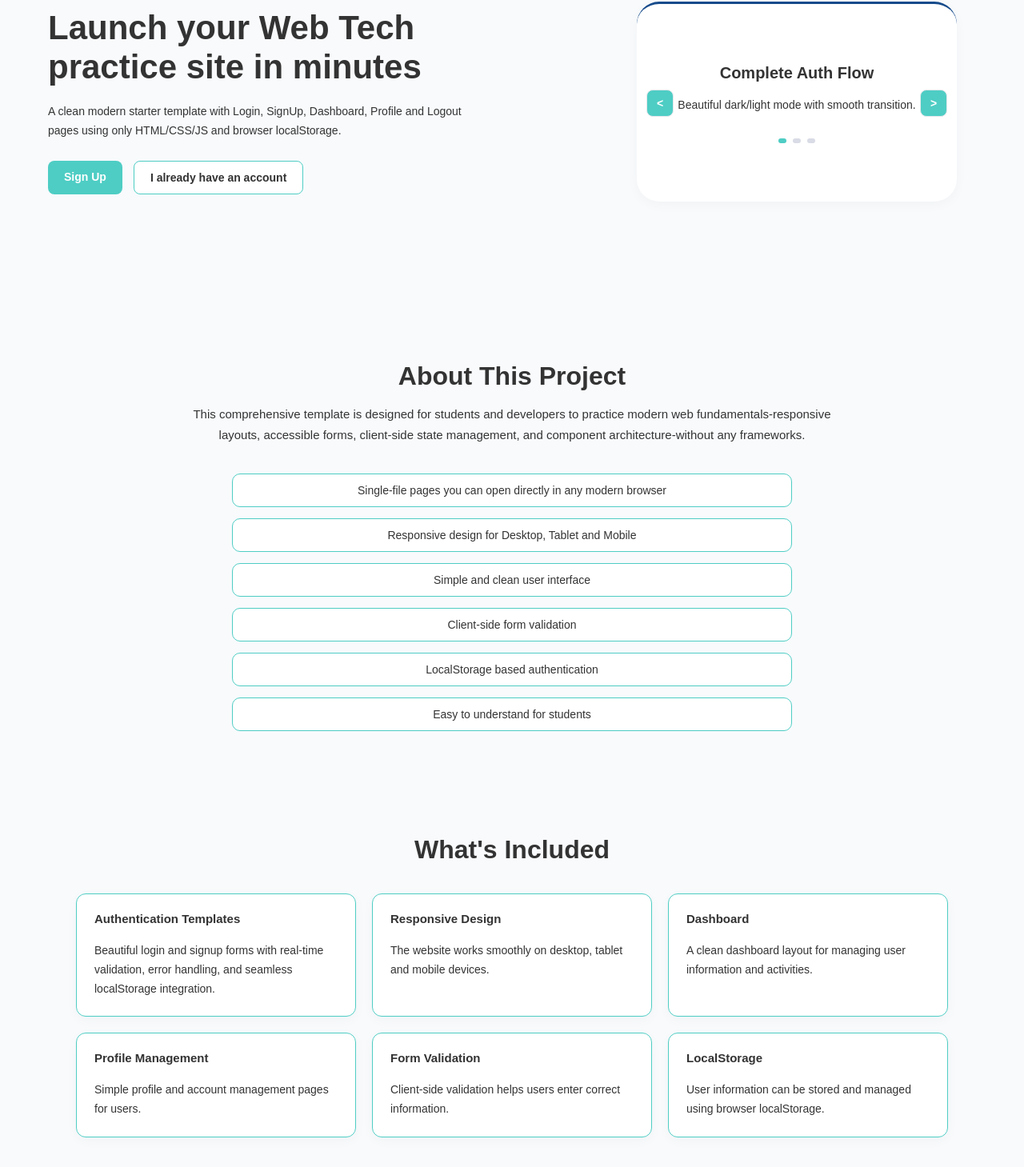
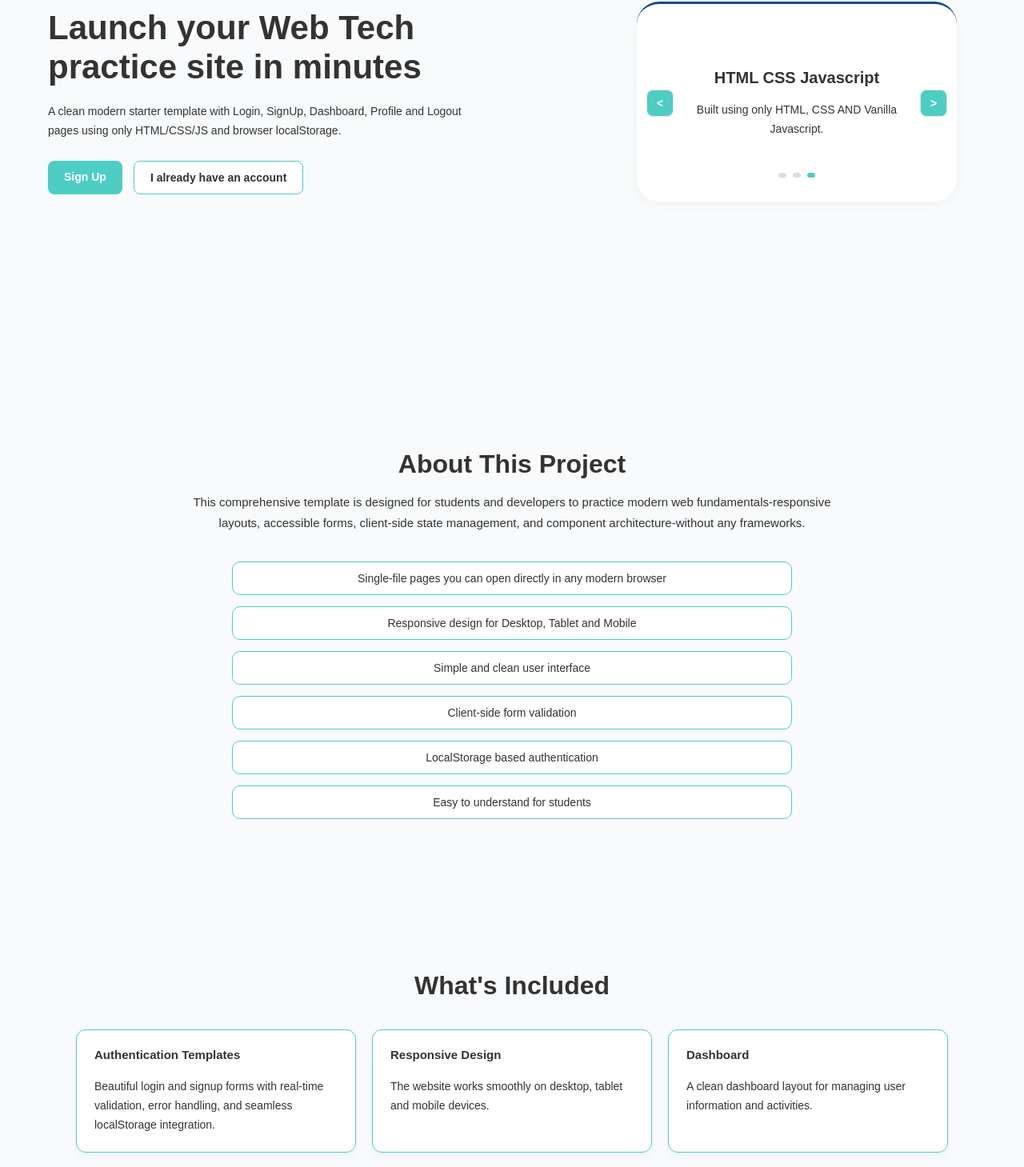
Before and after one commit to ghuglu/React-Project, a React (Create React App) app: page /home in a window 1280 px wide. Shown: the part 155-1614 px from the top of the page at 80% size. Built offline with nearby package versions, Linux system fonts and the light colour scheme.

Commit message:
fixed about section,service section ,slider timing,update login,register

```diff
--- a/src/components/slider.jsx
+++ b/src/components/slider.jsx
@@ -1,4 +1,4 @@
-import React, { useState, useContext } from "react";
+import React, { useState, useContext, useEffect } from "react";
 import { getStyles } from "../theme/HomeStyle";
 import { ThemeContext } from "../theme/themeContext";
 
@@ -16,6 +16,14 @@ const SliderCard = ({ slides }) => {
   const nextSlide = () => {
     setIndex((index + 1) % slides.length);
   };
+
+  useEffect(() => {
+    const interval = setInterval(() => {
+      setIndex((prevSlide) => (prevSlide + 1) % slides.length);
+    }, 2000);
+
+    return () => clearInterval(interval);
+  }, [slides.length]);
 
   return (
     <div style={styles.card}>
--- a/src/theme/HomeStyle.js
+++ b/src/theme/HomeStyle.js
@@ -207,11 +207,16 @@ export const getStyles = (theme) => ({
   },
 
   dots: {
-    display: "flex",
-    justifyContent: "center",
-    gap: theme.gap.small,
-    marginTop: theme.spacing.xxxl,
-  },
+  position: "absolute",
+  bottom: theme.spacing.xxxl,
+  left: "50%",
+  transform: "translateX(-50%)",
+
+  display: "flex",
+  justifyContent: "center",
+  alignItems: "center",
+  gap: theme.gap.small,
+},
 
   dot: {
     width: "10px",
@@ -231,8 +236,8 @@ export const getStyles = (theme) => ({
   about: {
     padding: `${theme.spacing.about} ${theme.spacing.section}`,
     textAlign: "center",
-    marginTop: "80px",
-    paddingTop: "40px",
+    marginTop: "150px",
+    paddingTop: "80px",
     backgroundColor: theme.palette.background.default,
     scrollMarginTop: "80px",
   },
@@ -271,6 +276,9 @@ export const getStyles = (theme) => ({
     padding: `${theme.spacing.section} ${theme.spacing.lg}`,
     textAlign: "center",
     width: "100%",
+    minHeight: "100vh",
+    paddingTop: "120px",
+    scrollMarginTop: "90px",
     backgroundColor: theme.palette.background.default,
   },
 
--- a/src/theme/LoginStyle.js
+++ b/src/theme/LoginStyle.js
@@ -66,7 +66,7 @@ export const getStyles = (theme) => ({
     fontSize: "14px",
     fontFamily: theme.typography.fontFamily,
     color: theme.palette.text.primary,
-
+    WebkitTextFillColor: theme.palette.text.primary,
   },
 
 
@@ -76,6 +76,7 @@ export const getStyles = (theme) => ({
     marginTop: "6px",
     display: "block",
   },
+
 
 
   loginOptions: {
--- a/src/theme/RegisterStyle.js
+++ b/src/theme/RegisterStyle.js
@@ -77,6 +77,8 @@ export const getStyles = (theme) => {
       outline: "none",
       boxSizing: "border-box",
       fontFamily: theme.typography.fontFamily,
+      WebkitTextFillColor: theme.palette.text.primary,
+
     },
 
     inputHint: {
```
